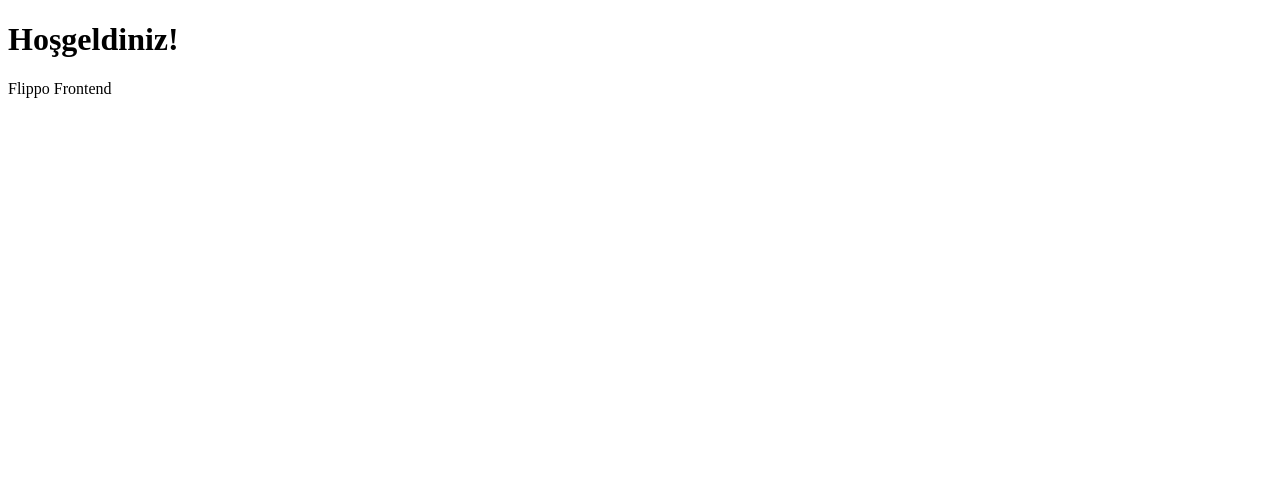
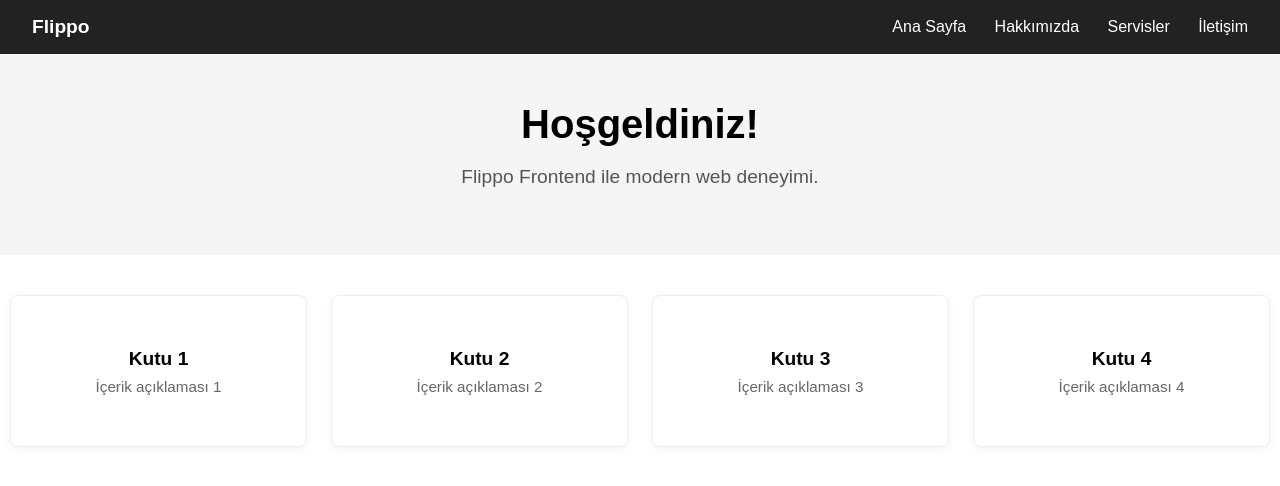
Before and after one commit to ferhatipek/flippo-frontend, a plain HTML site: page index.html in a window 1280 px wide. Drawn offline with Linux system fonts and the light colour scheme.

Commit message:
first commit

```diff
--- a/index.html
+++ b/index.html
@@ -4,9 +4,112 @@
     <meta charset="UTF-8">
     <meta name="viewport" content="width=device-width, initial-scale=1.0">
     <title>Flippo</title>
+    <style>
+        body {
+            margin: 0;
+            font-family: Arial, sans-serif;
+        }
+        .menu {
+            background: #222;
+            color: #fff;
+            padding: 16px 32px;
+            display: flex;
+            justify-content: space-between;
+            align-items: center;
+        }
+        .menu .logo {
+            font-weight: bold;
+            font-size: 1.2em;
+        }
+        .menu nav a {
+            color: #fff;
+            text-decoration: none;
+            margin-left: 24px;
+            font-size: 1em;
+        }
+        .hero {
+            background: #f5f5f5;
+            padding: 48px 0;
+            text-align: center;
+        }
+        .hero h1 {
+            margin: 0 0 16px 0;
+            font-size: 2.5em;
+        }
+        .hero p {
+            font-size: 1.2em;
+            color: #555;
+        }
+        .boxes {
+            display: flex;
+            justify-content: center;
+            gap: 24px;
+            margin: 40px 10px;
+        }
+        .box {
+            background: #fff;
+            border: 1px solid #eee;
+            border-radius: 8px;
+            width: 25%;
+            height: 150px;
+            display: flex;
+            flex-direction: column;
+            align-items: center;
+            justify-content: center;
+            box-shadow: 0 2px 8px rgba(0,0,0,0.05);
+        }
+        .box h2 {
+            margin: 0 0 8px 0;
+            font-size: 1.2em;
+        }
+        .box p {
+            margin: 0;
+            color: #666;
+            font-size: 0.95em;
+        }
+        @media (max-width: 900px) {
+            .boxes {
+                flex-direction: column;
+                align-items: center;
+            }
+            .box {
+                width: 80vw;
+                margin-bottom: 16px;
+            }
+        }
+    </style>
 </head>
 <body>
-    <h1>Hoşgeldiniz!</h1>
-    <p>Flippo Frontend</p>
+    <div class="menu">
+        <div class="logo">Flippo</div>
+        <nav>
+            <a href="#">Ana Sayfa</a>
+            <a href="#">Hakkımızda</a>
+            <a href="#">Servisler</a>
+            <a href="#">İletişim</a>
+        </nav>
+    </div>
+    <div class="hero">
+        <h1>Hoşgeldiniz!</h1>
+        <p>Flippo Frontend ile modern web deneyimi.</p>
+    </div>
+    <div class="boxes">
+        <div class="box">
+            <h2>Kutu 1</h2>
+            <p>İçerik açıklaması 1</p>
+        </div>
+        <div class="box">
+            <h2>Kutu 2</h2>
+            <p>İçerik açıklaması 2</p>
+        </div>
+        <div class="box">
+            <h2>Kutu 3</h2>
+            <p>İçerik açıklaması 3</p>
+        </div>
+        <div class="box">
+            <h2>Kutu 4</h2>
+            <p>İçerik açıklaması 4</p>
+        </div>
+    </div>
 </body>
 </html>
```
